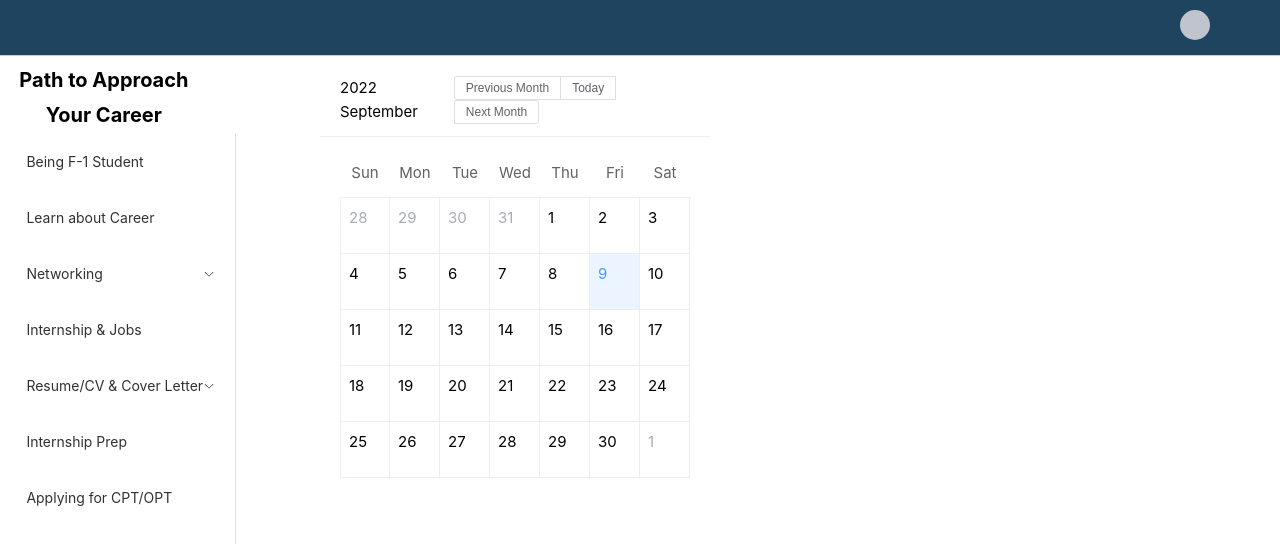
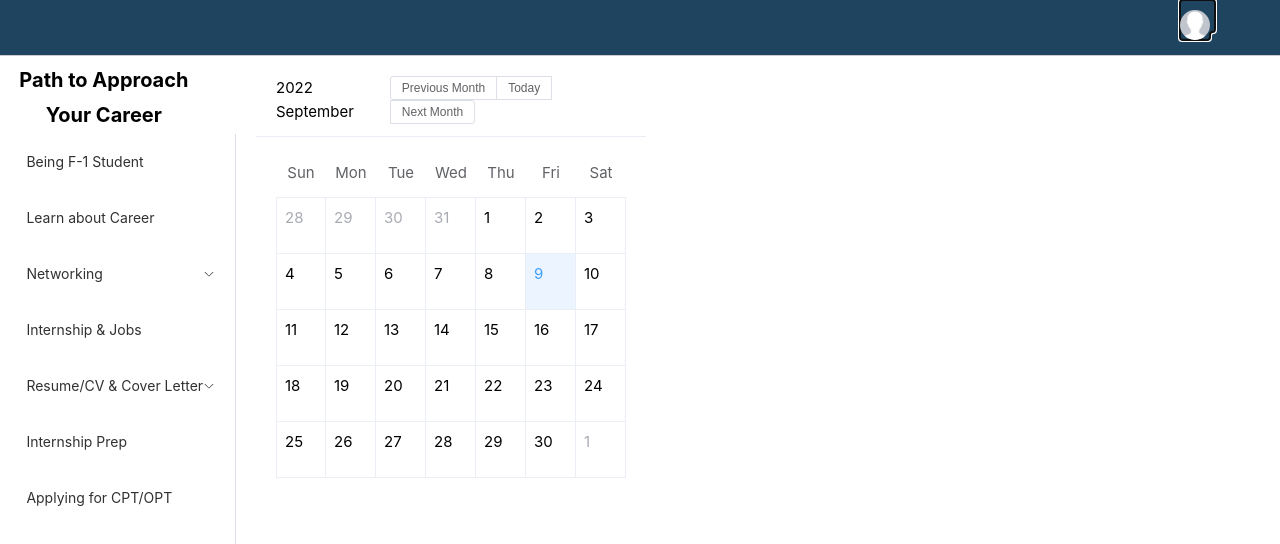
Before and after one commit to jiang718/GoalTritons, a Vue app in the folder vue/: page /home in a window 1280 px wide. Shown: the top 544 px of the page. Built offline with nearby package versions, Linux system fonts and the light colour scheme.

Commit message:
Add avatar

```diff
--- a/vue/src/components/Header.vue
+++ b/vue/src/components/Header.vue
@@ -4,7 +4,9 @@
     <div style="width: 100px">
       <el-dropdown>
         <span class="el-dropdown-link">
-          <el-avatar :size="30" :icon="UserFilled" style="position: relative; top: 10px"></el-avatar>
+          <el-avatar :size="30" style="position: relative; top: 10px">
+            <img src="../assets/avatar.png" alt="err" />
+          </el-avatar>
            {{ user.username }}
           <i class="el-icon-arrow-down el-icon--right"></i>
         </span>
--- a/vue/src/layout/Layout.vue
+++ b/vue/src/layout/Layout.vue
@@ -47,7 +47,7 @@ export default {
 
 .wrapper__body {
   flex: 1;
-  margin-left: 25%;
+  margin-left: 20%;
   max-width: 75%;
   margin-top: 5%
 }
```
Also changed, not shown: vue/src/assets/avatar.png (added).
